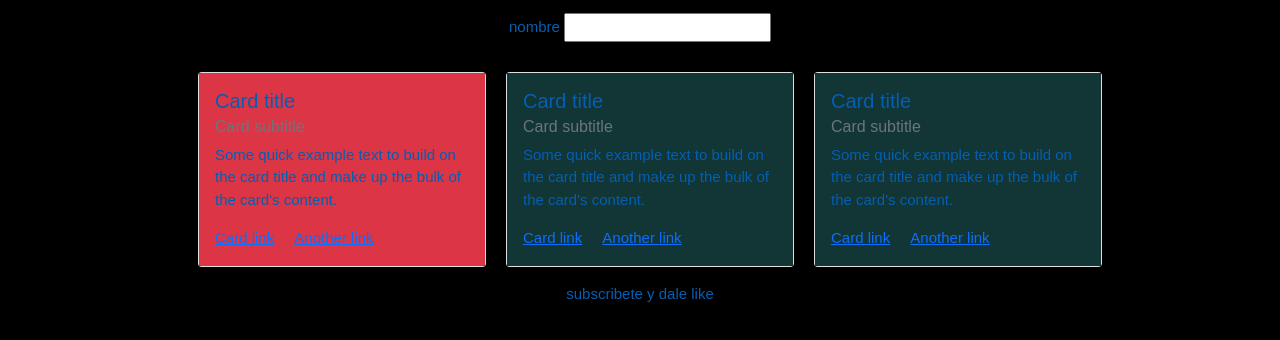
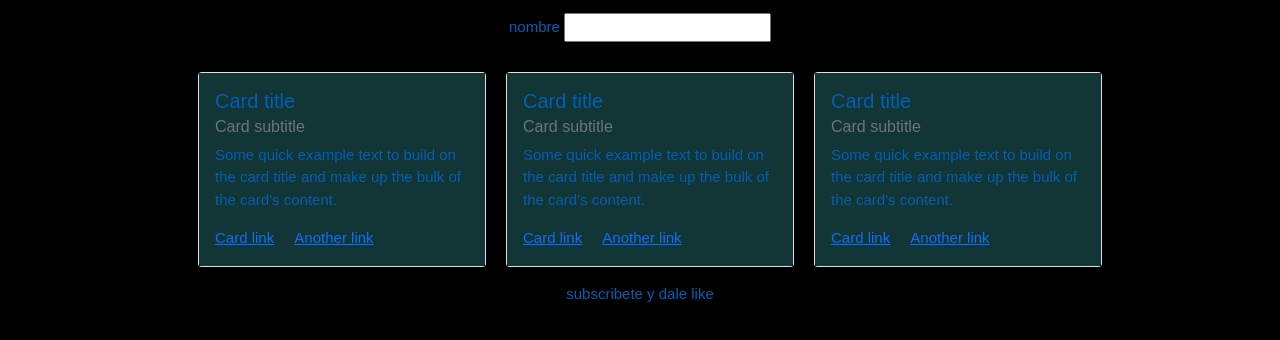
Before and after one commit to Josuefernandezzt/Hyperblog, a plain HTML site: page index.html in a window 1280 px wide. Shown: the part 184-524 px from the top of the page. Drawn offline with nearby package versions, Linux system fonts and the light colour scheme.

Commit message:
borré el bg

```diff
--- a/index.html
+++ b/index.html
@@ -53,7 +53,7 @@
 
     <div class="row  d-flex justify-content-center ">
       <div class="card mr-5" style="width: 18rem;">
-        <div class="card-body bg-danger">
+        <div class="card-body">
           <h5 class="card-title">Card title</h5>
           <h6 class="card-subtitle mb-2 text-muted">Card subtitle</h6>
           <p class="card-text">Some quick example text to build on the card title and make up the bulk of the card's content.</p>
```
